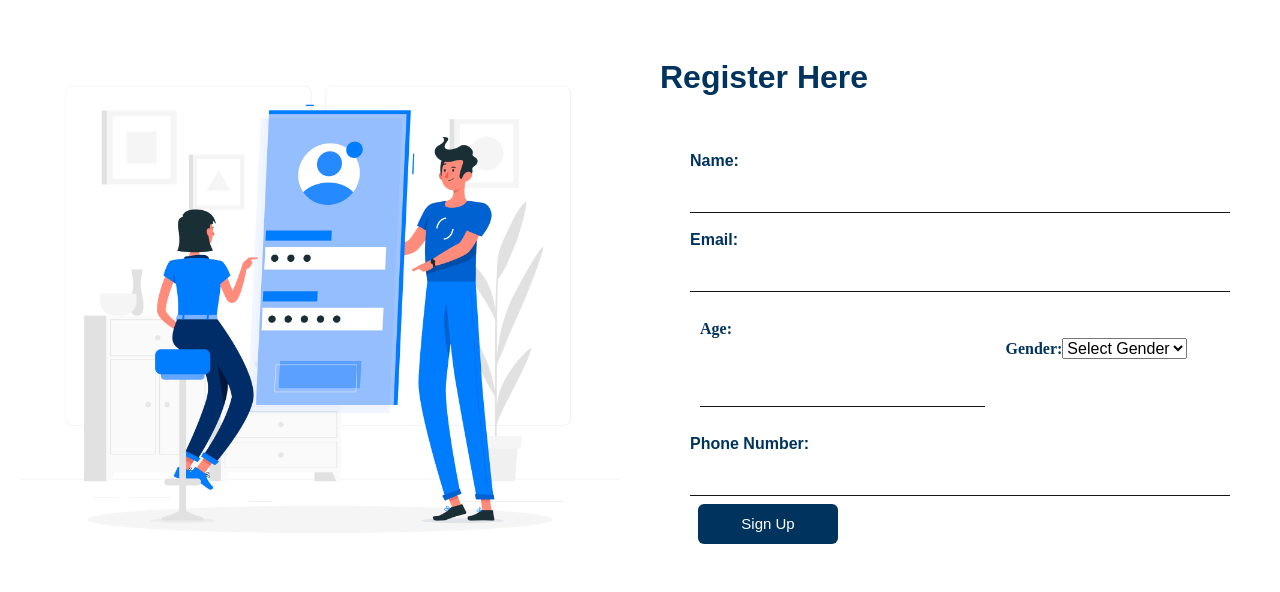
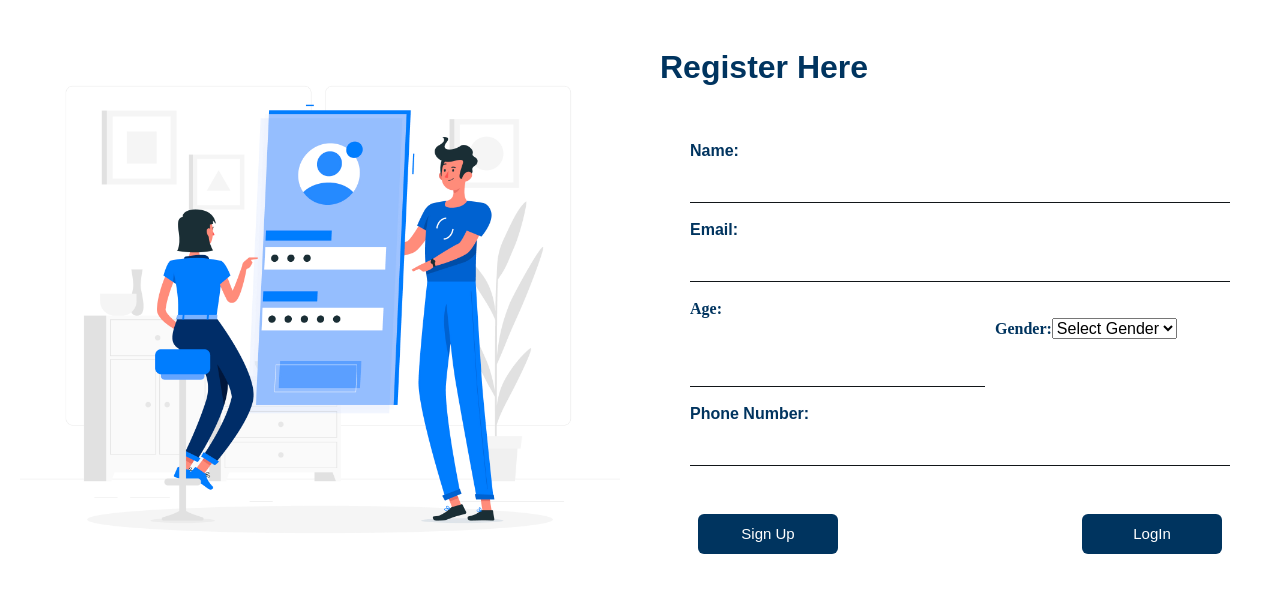
Before and after one commit to pavankumarkonchada/react_spinal, a React (Create React App) app: page /Signup in a window 1280 px wide. Shown: the top 592 px of the page. Built offline with nearby package versions, Linux system fonts and the light colour scheme; the HTML template or start-up script is replaced by a standard one.

Commit message:
Add files via upload

```diff
--- a/src/pages/Signin.js
+++ b/src/pages/Signin.js
@@ -39,8 +39,8 @@ const Login = () => {
       <div className="login-content">
         <h2>Login</h2>
         <form>
-          <div>
-            <label htmlFor="username">Username:</label>
+          <div style={{padding:'30px'}}>
+            <label  htmlFor="username">Username:</label>
             <input
               type="text"
               id="username"
@@ -48,7 +48,7 @@ const Login = () => {
               onChange={handleUsernameChange}
             />
           </div>
-          <div>
+          <div style={{padding:'30px'}}>
             <label htmlFor="password">Password:</label>
             <input
               type="password"
@@ -57,7 +57,7 @@ const Login = () => {
               onChange={handlePasswordChange}
             />
           </div>
-          <div style={{display: "flex",alignItems: "center",justifyContent: "space-between", width:"50%"}}>
+          <div style={{display: "flex",alignItems: "center",justifyContent: "space-between", width:"100%", paddingTop:"10px"}}>
             <button type="button" onClick={handleSignIn}>Sign In</button>
             <button type="button" onClick={handleSignUp}>Sign Up</button>
           </div>
--- a/src/pages/Signup.js
+++ b/src/pages/Signup.js
@@ -1,6 +1,7 @@
 import React, { useState } from 'react';
 import "../styles/Signup.css";
 import PizzaLeft from "../assets/signup.jpg";
+import {useHistory , Link} from "react-router-dom";
 
 const Signup = () => {
   const [name, setName] = useState('');
@@ -34,6 +35,10 @@ const Signup = () => {
     console.log(`Signing up with name: ${name}, email: ${email}, phone number: ${phoneNumber}, age: ${age}, gender: ${gender}`);
     // You can add validation and actual sign-up logic here
   };
+  const history = useHistory();
+  const handleLogIn = () => {
+    history.push("/");
+  };
 
   return (
     <div className="signup-container">
@@ -65,7 +70,7 @@ const Signup = () => {
           <table>
 
               <tr>
-              <td>
+              <td style={{padding: '0px'}}>
           <div>
 
             <label htmlFor="age">Age:</label>
@@ -104,8 +109,9 @@ const Signup = () => {
               onChange={handlePhoneNumberChange}
             />
           </div>
-          <div>
+          <div style={{display: "flex",alignItems: "center",justifyContent: "space-between", width:"100%", paddingTop:"40px"}}>
             <button type="button" onClick={handleSignUp}>Sign Up</button>
+            <button type="button" onClick={handleLogIn}>LogIn</button>
           </div>
         </form>
       </div>
--- a/src/pages/SpinalInjury.js
+++ b/src/pages/SpinalInjury.js
@@ -125,7 +125,7 @@ const Dropdowns = () => {
 
   const handleRedirect = () => {
     console.log('Sending data to Flask server:', inputValues);
-    axios.post('https://spinalpython.onrender.com/process_data', { data: inputValues })
+    axios.post('http://localhost:5000/process_data', { data: inputValues })
       .then(response => {
         console.log('Server response:', response.data);
         const { updatedData } = response.data; // Extracting updatedData from the response
@@ -646,9 +646,9 @@ const Dropdowns = () => {
                 </tr>
                 <tr>
 
-                <td  colSpan={3} style={{alignItems: 'center', justifyContent: 'center'}}>
+                <td  colSpan={6} style={{textAlign:'center', justifyContent: 'center',marginTop:'10px'}}>
                     <label className="treat" htmlFor="DaysForTreatment">Days Of Treatment</label>
-                    <input id="DaysForTreatment" name="Days_Of_Treatment" value={inputValues.Days_Of_Treatment} onChange={handleChange} type="number" />
+                    <input style={{width:'30%',marginLeft:'10px'}} id="DaysForTreatment" name="Days_Of_Treatment" value={inputValues.Days_Of_Treatment} onChange={handleChange} type="number" />
                   </td>
 
 
```
